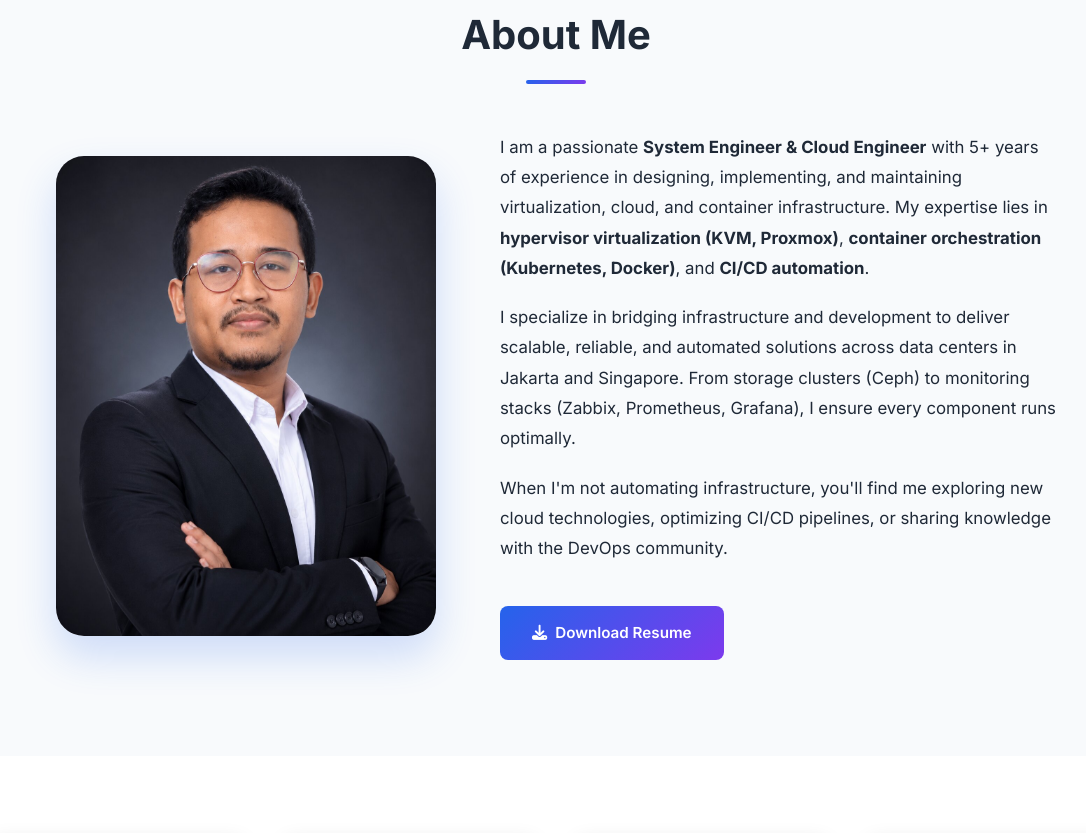
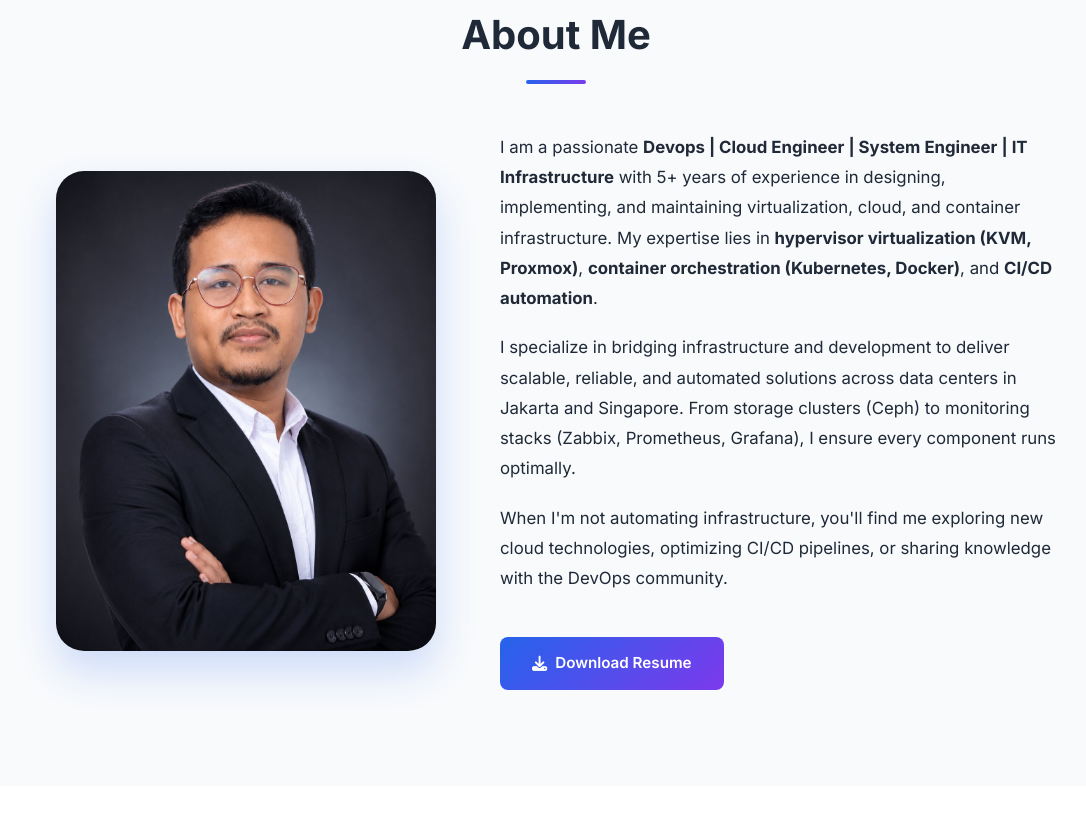
Before and after one commit to gilaaang14/portofolio, a website built with Vite: page index.html in a window 1280 px wide. Shown: the part 893-1726 px from the top of the page, without its empty margins (84-1170 px from the left). Built offline with nearby package versions, Linux system fonts and the light colour scheme.

Commit message:
Update index.html

```diff
--- a/index.html
+++ b/index.html
@@ -88,7 +88,7 @@
                     </div>
                 </div>
                 <div class="about-text" data-aos="fade-left">
-                    <p>I am a passionate <strong>System Engineer & Cloud Engineer</strong> with 5+ years of experience in designing, implementing, and maintaining virtualization, cloud, and container infrastructure. My expertise lies in <strong>hypervisor virtualization (KVM, Proxmox)</strong>, <strong>container orchestration (Kubernetes, Docker)</strong>, and <strong>CI/CD automation</strong>.</p>
+                    <p>I am a passionate <strong> Devops | Cloud Engineer | System Engineer | IT Infrastructure</strong> with 5+ years of experience in designing, implementing, and maintaining virtualization, cloud, and container infrastructure. My expertise lies in <strong>hypervisor virtualization (KVM, Proxmox)</strong>, <strong>container orchestration (Kubernetes, Docker)</strong>, and <strong>CI/CD automation</strong>.</p>
                     <p>I specialize in bridging infrastructure and development to deliver scalable, reliable, and automated solutions across data centers in Jakarta and Singapore. From storage clusters (Ceph) to monitoring stacks (Zabbix, Prometheus, Grafana), I ensure every component runs optimally.</p>
                     <p>When I'm not automating infrastructure, you'll find me exploring new cloud technologies, optimizing CI/CD pipelines, or sharing knowledge with the DevOps community.</p>
                     <a href="./resume.html" class="cta-button resume-btn" target="_blank"><i class="fas fa-download"></i> Download Resume</a>
```
